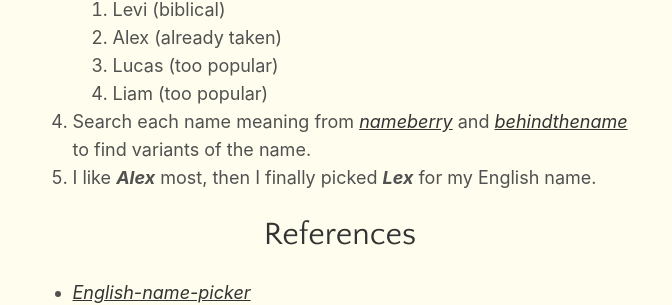
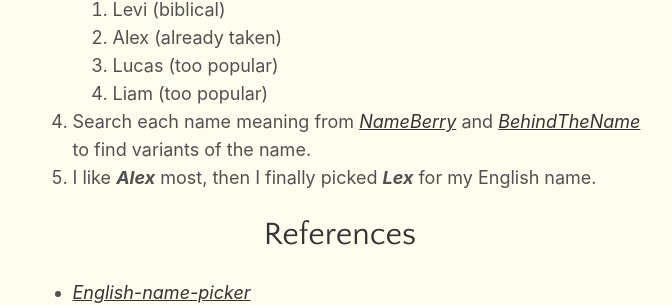
Before and after one commit to lexcao/lexcao.github.io, a Jekyll site: the page built from _posts/2019-11-07-choose-english-name.md, in a window 1280 px wide and 900 px high, scrolled down 1951 px. Shown: the part 168-473 px from the top of the window, without its empty margins (300-972 px from the left). Built offline with Jekyll 4.4.1, drawn with Linux system fonts in a browser that asks for light colours; comment, search, counter and statistics services are not loaded.

```diff
--- a/_posts/2019-11-07-choose-english-name.md
+++ b/_posts/2019-11-07-choose-english-name.md
@@ -58,7 +58,7 @@ You can use it for free or make another English name application. Enjoy!
    2. Alex (already taken)
    3. Lucas (too popular)
    4. Liam (too popular)
-4. Search each name meaning from [*nameberry*](https://nameberry.com/) and [*behindthename*](*https://behindthename.com*) to find variants of the name.
+4. Search each name meaning from [*NameBerry*](https://nameberry.com/) and [*BehindTheName*](*https://behindthename.com*) to find variants of the name.
 6. I like ***Alex*** most, then I finally picked ***Lex*** for my English name.
 
 
```
